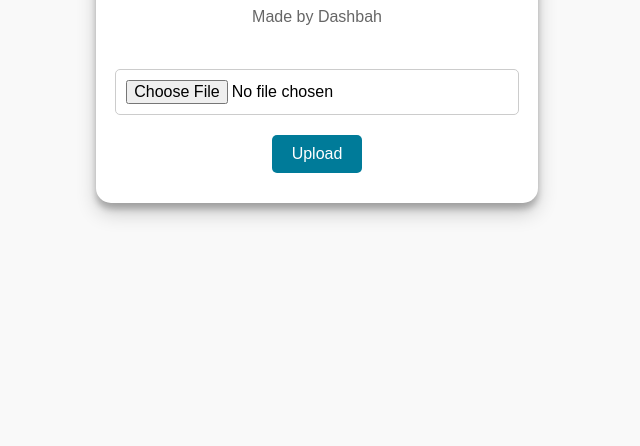
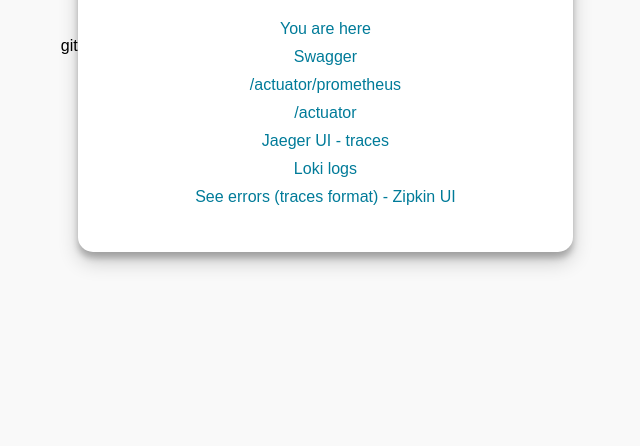
Before and after one commit to Dashbah/LexiScan, a plain HTML site: page lexiscan-app/src/main/resources/templates/index.html in a window 1280 px wide. Shown: the part 354-800 px from the top of the page, without its empty margins (323-963 px from the left). Drawn offline with Linux system fonts and the light colour scheme.

Commit message:
swagger refactor

```diff
--- a/lexiscan-app/src/main/resources/templates/index.html
+++ b/lexiscan-app/src/main/resources/templates/index.html
@@ -3,7 +3,7 @@
 <head>
     <meta charset="UTF-8">
     <meta name="viewport" content="width=device-width, initial-scale=1.0">
-    <title>WishlistApp</title>
+git     <title>lexiscanApp</title>
     <style>
         body {
             font-family: Arial, sans-serif;
@@ -20,7 +20,7 @@
             max-width: 600px;
             text-align: center;
             background-color: white;
-            box-shadow: 0 10px 20px rgba(0, 0, 0, 0.19), 0 6px 6px rgba(0, 0, 0, 0.23);
+            box-shadow: 0 10px 20px rgba(0,0,0,0.19), 0 6px 6px rgba(0,0,0,0.23);
             border-radius: 15px;
             padding: 30px;
         }
@@ -36,39 +36,6 @@
             font-size: 16px;
             line-height: 1.5;
             margin-bottom: 40px;
-        }
-
-        form {
-            display: flex;
-            flex-direction: column;
-            align-items: center;
-        }
-
-        input[type="text"],
-        input[type="file"] {
-            width: 100%;
-            padding: 10px;
-            margin-bottom: 20px;
-            border-radius: 5px;
-            border: 1px solid #ccc;
-            font-size: 16px;
-        }
-
-        input[type="submit"],
-        input[type="reset"] {
-            background-color: #007b99;
-            color: white;
-            border: none;
-            padding: 10px 20px;
-            border-radius: 5px;
-            font-size: 16px;
-            cursor: pointer;
-            transition: background-color 0.3s ease;
-        }
-
-        input[type="submit"]:hover,
-        input[type="reset"]:hover {
-            background-color: #005f7f; /* Темнее при наведении */
         }
 
         ul {
@@ -91,16 +58,26 @@
 </head>
 <body>
 <div class="container">
-    <h1>Welcome to LexiScan!</h1>
+    <h1>Welcome to lexiscanApp!</h1>
     <p>Made by Dashbah</p>
 
-
-    <form action="/api/uploads/images" method="post" enctype='multipart/form-data'>
-        <input type="file" name="file">
-        <input type=submit value="Upload" />
-    </form>
-
+    <ul>
+        <li><a href="http://89.169.154.190:8080">You are here</a></li>
+        <li><a href="http://89.169.154.190:8080/swagger-ui/index.html">Swagger</a></li>
+        <li><a href="http://89.169.154.190:8080/actuator/prometheus">/actuator/prometheus</a></li>
+        <li><a href="http://89.169.154.190:8080/actuator">/actuator</a>
+        </li><li><a href="http://localhost:16686/search">Jaeger UI - traces</a></li>
+        <li>
+            <a href="http://localhost:3000/a/grafana-lokiexplore-app/explore?patterns=%5B%5D&var-primary_label=service_name%7C%3D~%7C.%2B&from=now-15m&to=now&timezone=browser&var-ds=debdo60co8zy8b&var-filters=&var-fields=&var-levels=&var-metadata=&var-patterns=&var-lineFilterV2=&var-lineFilters=&var-filters_replica=">
+                Loki logs
+            </a>
+        </li>
+        <li>
+            <a href="http://localhost:9411/zipkin/?serviceName=lexiscan-app&annotationQuery=error&lookback=15m&endTs=1739392361932&limit=10">
+                See errors (traces format) - Zipkin UI
+            </a>
+        </li>
+    </ul>
 </div>
-
 </body>
 </html>
```
Also changed, not shown: 2 other files.
